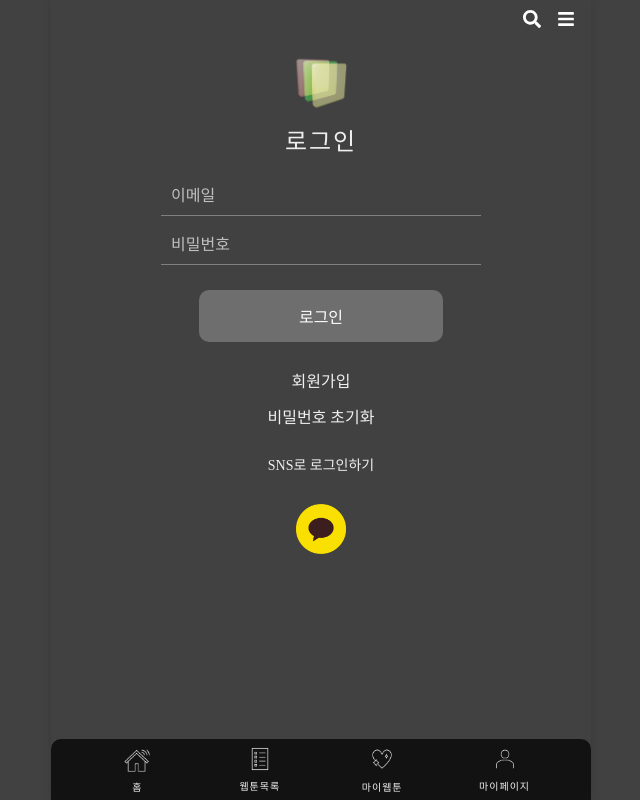
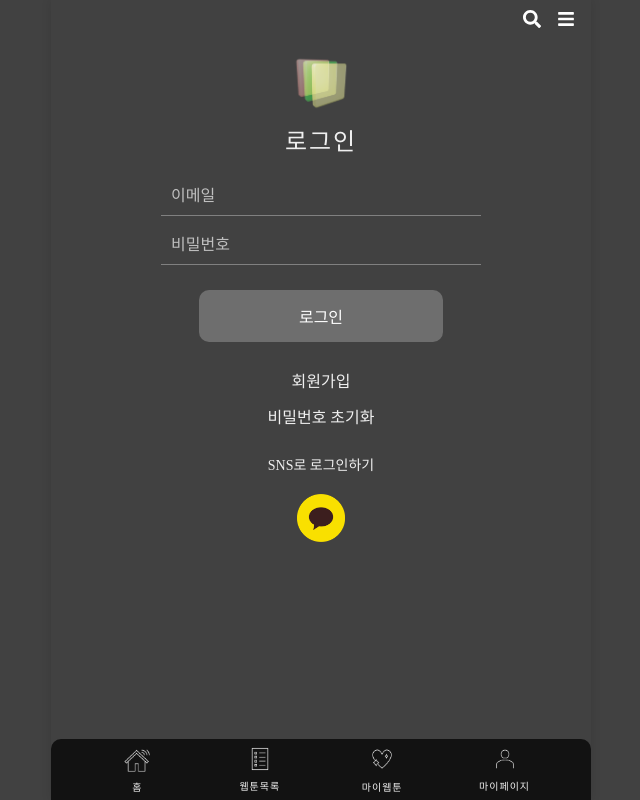
Before and after one commit to pknu-wap/2023_2_Toonder2.0, a React (Create React App) app in the folder frontend/: page /login in a window 1280 px wide. Shown: the whole page, without its empty margins (319-959 px from the left). Built offline with nearby package versions, Linux system fonts and the light colour scheme; no server answers; the HTML template or start-up script is replaced by a standard one; a web font is replaced by a local one.

Commit message:
refactor : 카카오 로그인 버튼 크기 줄임

```diff
--- a/frontend/src/component/login/KakaoLoginButton.js
+++ b/frontend/src/component/login/KakaoLoginButton.js
@@ -6,12 +6,12 @@ const loginUrl = `https://kauth.kakao.com/oauth/authorize?client_id=${kakaoClien
 
 const KakaoLoginButton = () => {
   return (
-    <div style={{ margin: "30px" }}>
+    <div style={{ margin: "20px" }}>
       <a href={loginUrl} rel="noopener noreferrer">
         <img
           src={process.env.PUBLIC_URL + "/kakaoLoginImg.png"}
           alt="kakaoLoginImg"
-          width="50px"
+          width="48px"
           height="auto"
         />
       </a>
```
